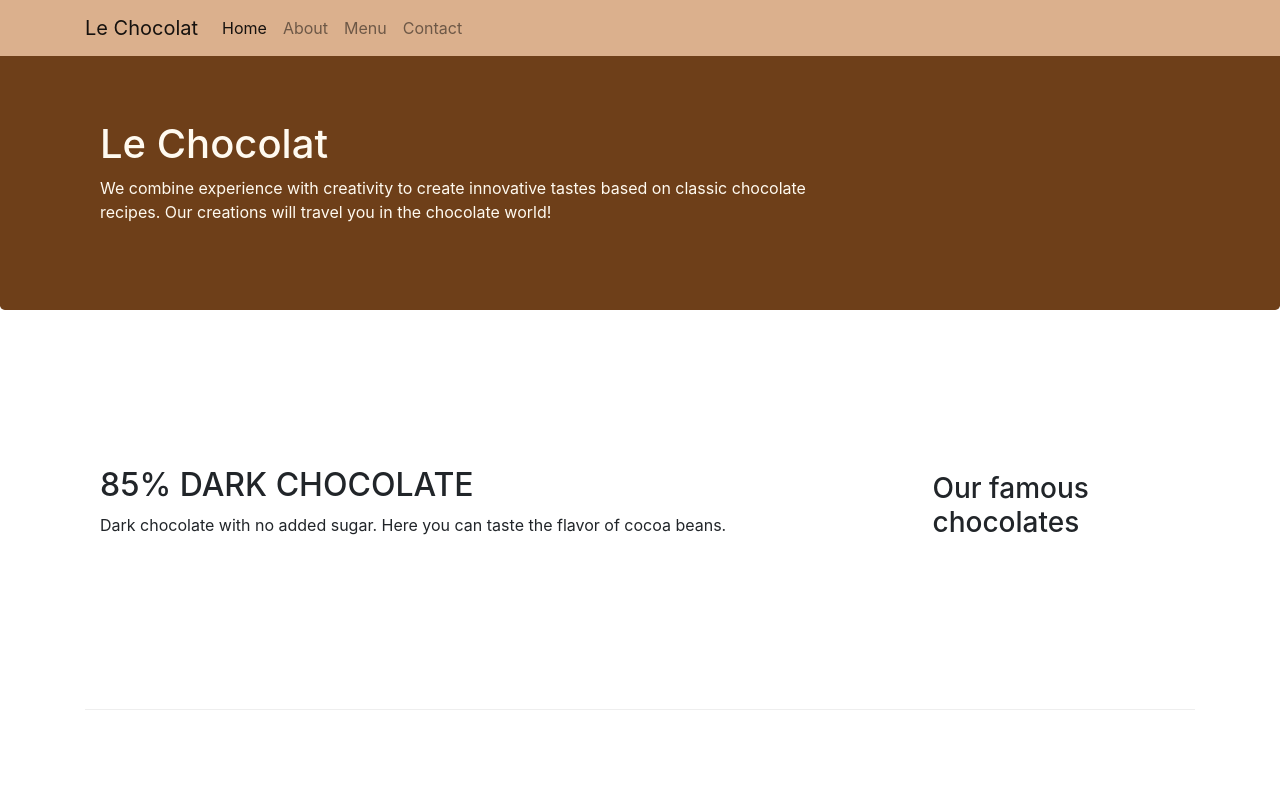
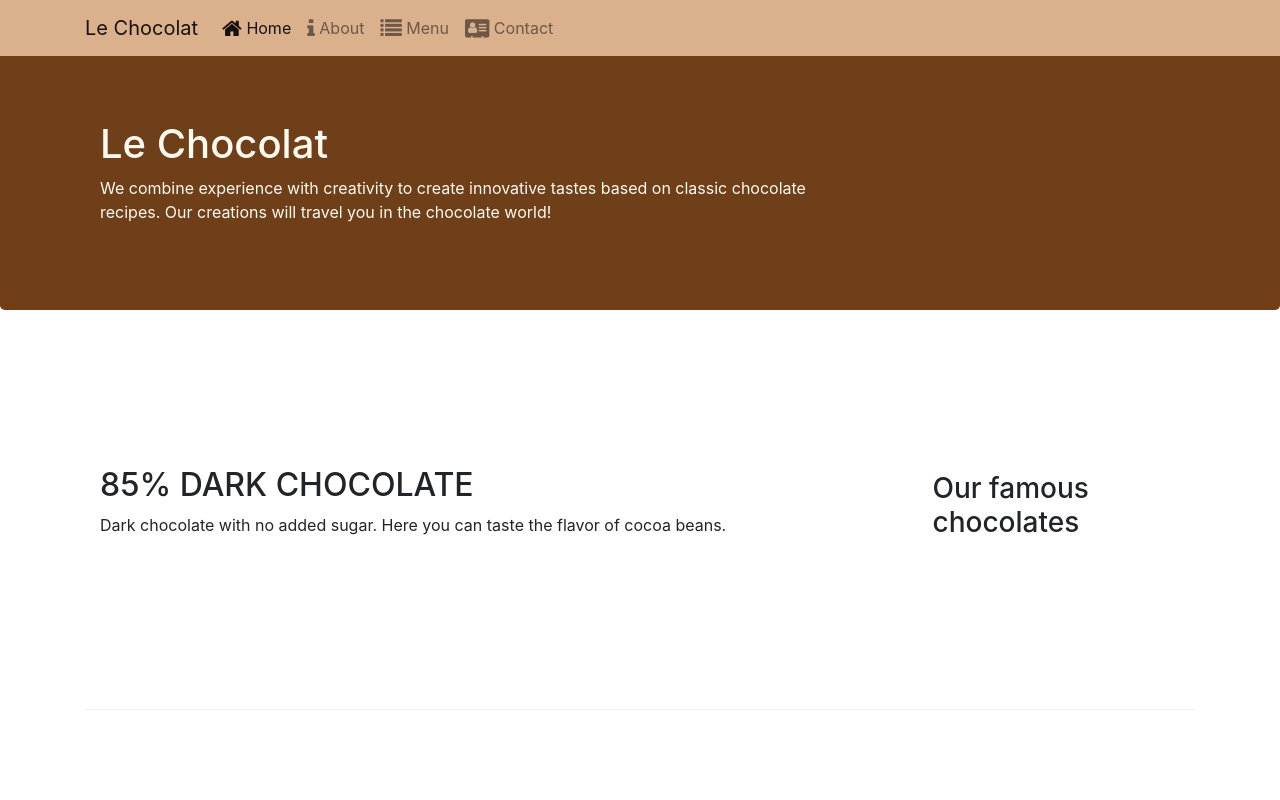
Before and after one commit to sena-tan/leChocolat, a website: page index.html in a window 1280 px wide. Shown: the top 800 px of the page. Drawn offline with nearby package versions, Linux system fonts and the light colour scheme.

Commit message:
last commit

```diff
--- a/index.html
+++ b/index.html
@@ -8,6 +8,7 @@
     <title>Le Chocolat</title>
     <link rel="stylesheet" href="node_modules/bootstrap/dist/css/bootstrap.min.css">
     <link rel="stylesheet" href="css/styles.css">
+    <link rel="stylesheet" href="node_modules/font-awesome/css/font-awesome.min.css">
 </head>
 
 <body>
@@ -20,10 +21,18 @@
             </button>
             <div id="Navbar" class="collapse navbar-collapse">
                 <ul class="navbar-nav">
-                    <li class="nav-item active"><a class="nav-link" href="#">Home</a></li>
-                    <li class="nav-item"><a class="nav-link" href="./aboutus.html">About</a></li>
-                    <li class="nav-item"><a class="nav-link" href="#">Menu</a></li>
-                    <li class="nav-item"><a class="nav-link" href="#">Contact</a></li>
+                    <li class="nav-item active">
+                        <a class="nav-link" href="#"><span class="fa fa-home fa-lg"></span> Home</a>
+                    </li>
+                    <li class="nav-item">
+                        <a class="nav-link" href="./aboutus.html"><span class="fa fa-info fa-lg"></span> About</a>
+                    </li>
+                    <li class="nav-item">
+                        <a class="nav-link" href="#"><span class="fa fa-list fa-lg"></span> Menu</a>
+                    </li>
+                    <li class="nav-item">
+                        <a class="nav-link" href="#"><span class="fa fa-address-card fa-lg"></span> Contact</a>
+                    </li>
                 </ul>
             </div>
         </div>
--- a/package.json
+++ b/package.json
@@ -15,6 +15,7 @@
   },
   "dependencies": {
     "bootstrap": "^4.1.0",
+    "font-awesome": "^4.7.0",
     "jquery": "^3.3.1",
     "popper.js": "^1.16.1",
     "tether": "^1.4.4"
```
Also changed, not shown: aboutus.html (+14 -6 lines).
